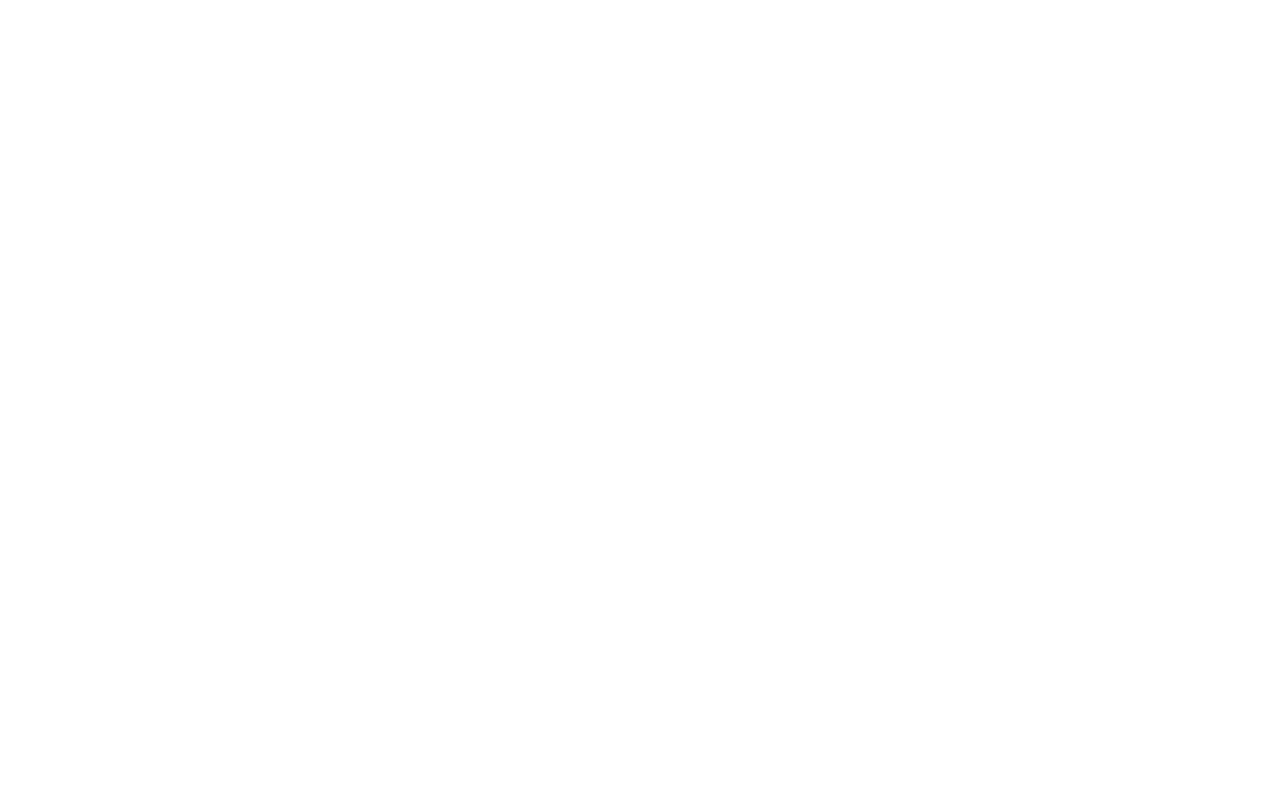
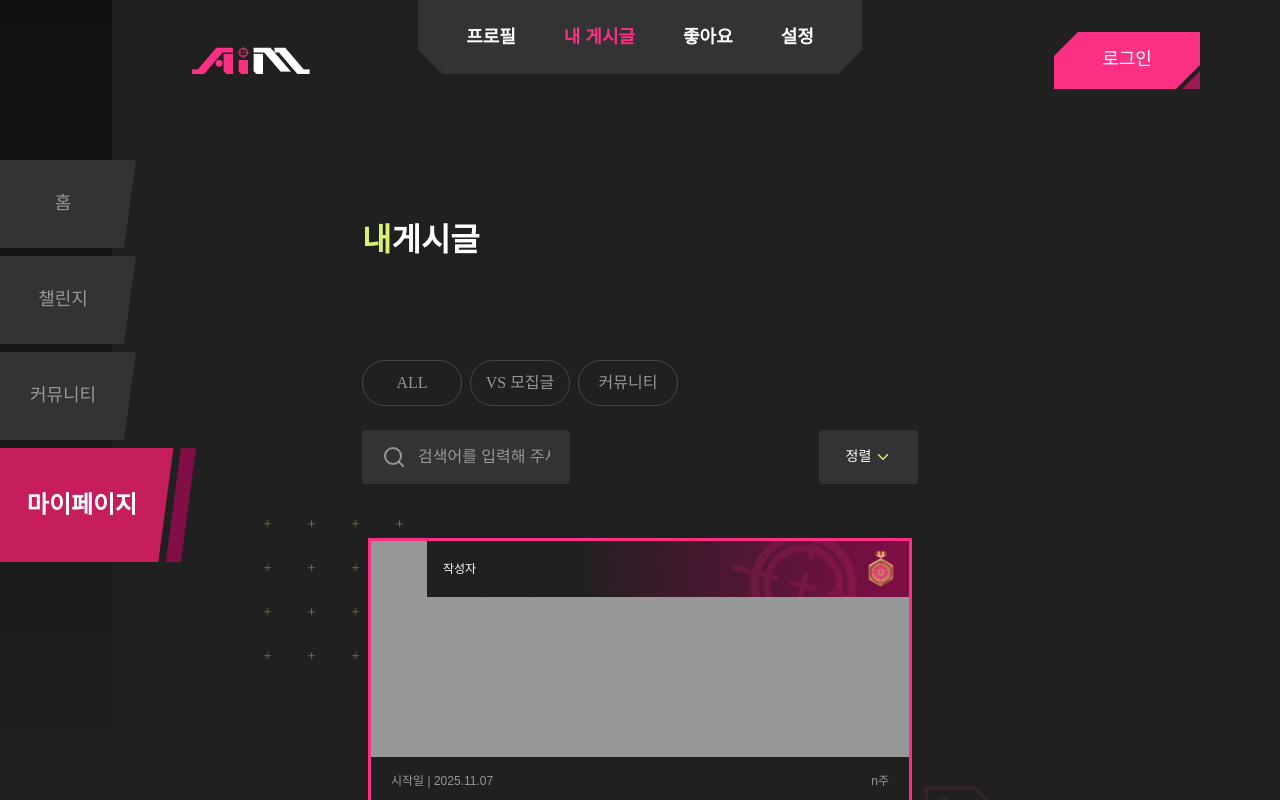
Before and after one commit to AiM-Club/AiM-web, a React (Vite) app: page /mypage/myPost in a window 1280 px wide. Before the commit this address had no page. Shown: the top 800 px of the page. Built offline with nearby package versions, Linux system fonts and the light colour scheme; a web font is replaced by a local one.

Commit message:
feat: 내 게시글 페이지 ui 구현

```diff
--- a/src/App.tsx
+++ b/src/App.tsx
@@ -11,6 +11,7 @@
 import ChallengeVSSolo from "./pages/challenge/challengeSolo/ChallengeVSSolo"
 import QnA from "./pages/community/qna/QnA"
 import Review from "./pages/community/review/Review";
+import MyPost from "./pages/mypage/myPost/MyPost";
 
 
 function App() {
@@ -20,6 +21,7 @@
       <Routes>
         <Route path={PageEndPoints.HOME} element={<Home />} />
         <Route path={PageEndPoints.MYPAGE} element={<Mypage />} />
+        <Route path={PageEndPoints.MYPOST} element={<MyPost />} />
         <Route path={PageEndPoints.COMMUNITY} element={<Community />} />
         <Route path={PageEndPoints.QNA} element={<QnA />} />
         <Route path={PageEndPoints.REVIEW} element={<Review />} />
--- a/src/constants/endpoints.ts
+++ b/src/constants/endpoints.ts
@@ -1,6 +1,7 @@
 export enum PageEndPoints {
   HOME = "/",
   MYPAGE = "/mypage",
+  MYPOST = "/mypage/myPost",
   COMMUNITY = "/community",
   QNA = "/community/qna",
   REVIEW = "/community/review",
--- a/src/layouts/header/Header.tsx
+++ b/src/layouts/header/Header.tsx
@@ -30,7 +30,7 @@
   ],
   "/mypage": [
     { id: "mypage-profile", label: "프로필", path: "/mypage/profile" },
-    { id: "mypage-history", label: "내 게시글", path: "/mypage/history" },
+    { id: "mypage-mypost", label: "내 게시글", path: PageEndPoints.MYPOST },
      { id: "mypage-history", label: "좋아요", path: "/mypage/history" },
     { id: "mypage-settings", label: "설정", path: "/mypage/settings" },
   ],
--- /dev/null
+++ b/src/pages/mypage/myPost/MyPost.tsx
@@ -0,0 +1,28 @@
+import { PageTopic } from "@/components/text/PageTopic";
+import DefaultLayout from "@/layouts/defaultLayout/DefaultLayout";
+import { searchVsData } from "@/pages/search/Constants";
+import CardBoard from "@/components/board/CardBoard";
+import SearchField from "@/components/field/SearchField";
+import * as S from "@/styles/mypage/myPost/myPost.style";
+
+const QnA = () => {
+    return (
+        <DefaultLayout>
+            <S.myPostWrapper>
+                <PageTopic text="내 게시글" size="l" />
+                <S.ContentWrapper>
+                    <SearchField
+                        categories={[
+                            { value: "all", label: "ALL" },
+                            { value: "vsRecruitment", label: "VS 모집글" },
+                            { value: "community", label: "커뮤니티" }
+                        ]}
+                    />
+                    <CardBoard data={searchVsData}/>
+                </S.ContentWrapper>
+            </S.myPostWrapper>
+        </DefaultLayout>
+    )
+}
+
+export default QnA;
--- /dev/null
+++ b/src/styles/mypage/myPost/myPost.style.ts
@@ -0,0 +1,15 @@
+import styled from "styled-components";
+
+export const myPostWrapper = styled.div`
+    display: flex;
+    flex-direction: column;
+    gap: 6.25rem;
+    width: 100%;
+`;
+
+export const ContentWrapper = styled.div`
+    display: flex;
+    flex-direction: column;
+    gap: 3rem;
+    width: 100%;
+`;
```
